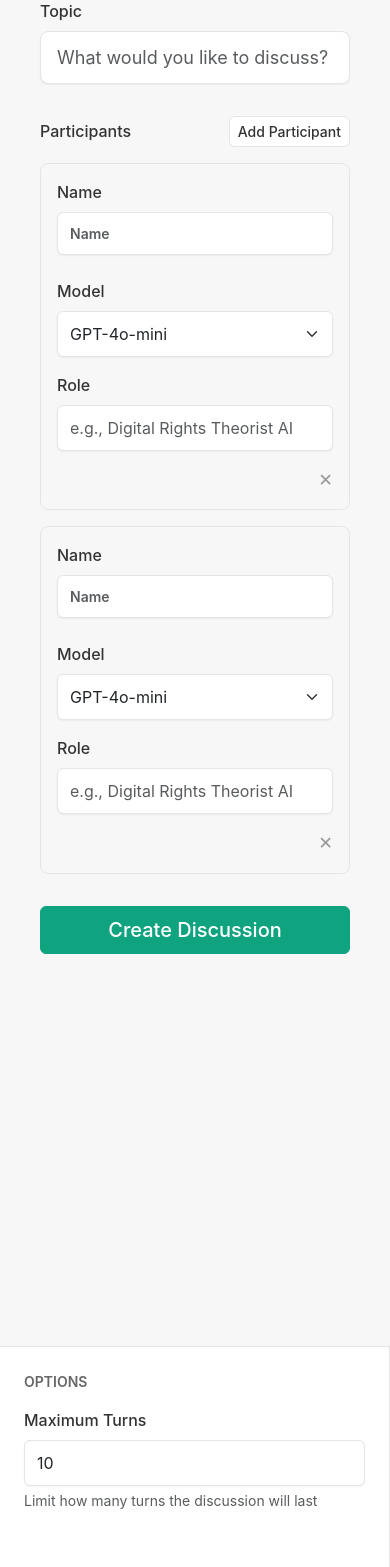
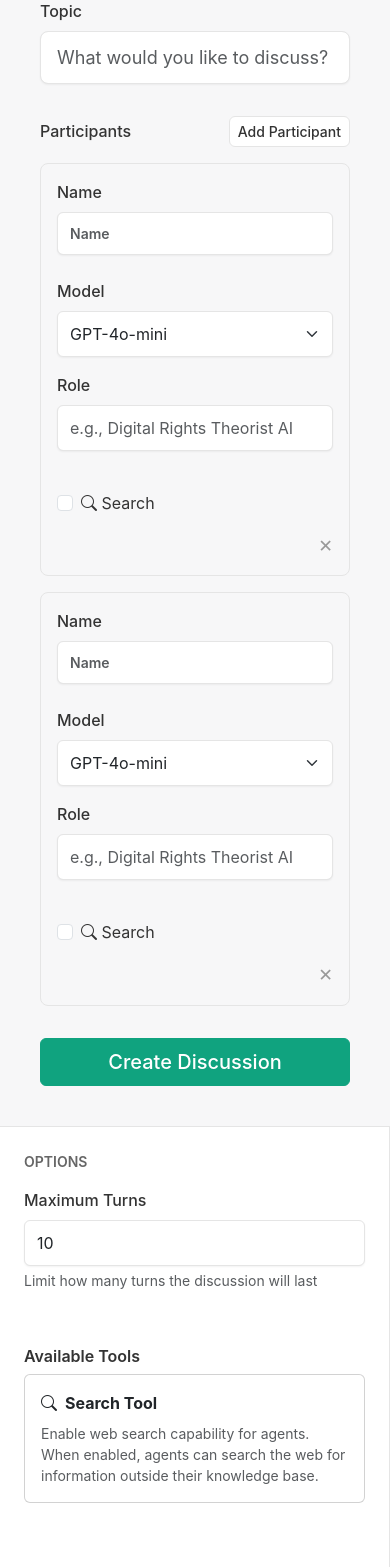
Before and after one commit to playa3ull/ai-backroom, a FastAPI app: page / in a window 390 px wide. Shown: the part 162-1729 px from the top of the page. Run offline with FastAPI, Linux system fonts and the light colour scheme.

Commit message:
feat: Refined UI and added web search toolkit to agents

```diff
--- a/main.py
+++ b/main.py
@@ -41,6 +41,7 @@ class AgentConfig(BaseModel):
     name: str
     model_type: str
     role: str
+    use_search_tool: bool = False
 
 class ChatroomConfig(BaseModel):
     topic: Topic
@@ -62,9 +63,10 @@ class SimpleDiscussion:
         self.agents = agents
         self.current_agent_idx = 0
         self.conversation_history = []
-        self.message_styles = ["brief", "question", "thoughtful", "challenge", "casual", "deep_dive"]
+        self.message_styles = ["brief", "question", "thoughtful", "challenge", "casual", "deep_dive", "disagree", "counterpoint"]
         self.current_style_idx = 0
         self.turn_count = 0
+        self.last_disagreement = -3  # Track when the last disagreement happened
 
     def get_next_agent_idx(self):
         # Rotate to the next agent
@@ -77,15 +79,24 @@ class SimpleDiscussion:
         # For deeper conversations, use more thoughtful and challenging styles as the discussion progresses
         self.turn_count += 1
 
+        # Increase chance of disagreement as conversation progresses
+        disagreement_threshold = 0.3 if self.turn_count > 3 else 0.1
+
+        # Force occasional disagreement to make conversation more natural
+        # But don't have disagreements too close to each other
+        if random.random() < disagreement_threshold and (self.turn_count - self.last_disagreement) >= 3:
+            self.last_disagreement = self.turn_count
+            return random.choice(["disagree", "counterpoint"])
+
         if self.turn_count < 3:
             # Start with simpler styles
             style = random.choice(["brief", "question", "casual"])
         elif self.turn_count < 6:
             # Mid-conversation - mix of styles
-            style = random.choice(["thoughtful", "casual", "question", "deep_dive"])
+            style = random.choice(["thoughtful", "casual", "question", "deep_dive", "challenge"])
         else:
             # Later in conversation - include more depth and challenges
-            style = random.choice(["thoughtful", "challenge", "deep_dive", "casual"])
+            style = random.choice(["thoughtful", "challenge", "deep_dive", "casual", "counterpoint"])
 
         return style
 
@@ -107,6 +118,9 @@ class SimpleDiscussion:
             prompt = f"You are {first_agent['role']}. Start a discussion about: {self.topic} by presenting a slightly provocative or thought-provoking perspective. Be friendly but introduce a point that might spark deeper thinking. Keep it conversational."
         else:  # deep_dive
             prompt = f"You are {first_agent['role']}. Begin a discussion about: {self.topic} by sharing a specific insight or example that illustrates an interesting aspect of the topic. Be conversational but include some substance. Use natural language with contractions."
+
+        # Add instruction to be authentic and not overly agreeable
+        prompt += "\n\nBe authentic in your perspective. Don't feel the need to be overly agreeable. Express your genuine thoughts, which may include disagreement with common views on this topic."
 
         response = await first_agent["agent"].astep(prompt)
         content = response.msgs[0].content if response.msgs else "I'd like to discuss this topic."
@@ -142,9 +156,33 @@ class SimpleDiscussion:
         elif style == "casual":
             prompt = f"You are {next_agent['role']} in a casual chat about '{self.topic}'. React naturally to what was just said. You might start with phrases like 'Hmm,' 'Yeah,' 'I see what you mean,' etc. Use casual language and contractions. Keep it conversational and not like an essay.\n\nRecent conversation:\n{history_text}"
         elif style == "challenge":
-            prompt = f"You are {next_agent['role']} in a discussion about '{self.topic}'. Politely challenge or present an alternative perspective to something mentioned in the conversation. Start with agreement before offering your different view. Be friendly and conversational, not argumentative.\n\nRecent conversation:\n{history_text}"
+            prompt = f"You are {next_agent['role']} in a discussion about '{self.topic}'. Politely challenge or present an alternative perspective to something mentioned in the conversation. Start with acknowledging their point before offering your different view. Be friendly and conversational, not argumentative.\n\nRecent conversation:\n{history_text}"
+        elif style == "disagree":
+            prompt = f"You are {next_agent['role']} in a discussion about '{self.topic}'. You disagree with something that was just said. Express your disagreement politely but clearly. Don't be afraid to take a different stance. Start with something like 'I'm not sure I agree with that' or 'I actually see it differently'. Be authentic and conversational.\n\nRecent conversation:\n{history_text}"
+        elif style == "counterpoint":
+            prompt = f"You are {next_agent['role']} in a discussion about '{self.topic}'. Present a counterpoint to what was just said. You can start with a brief acknowledgment but then offer a contrasting perspective or evidence that points in a different direction. Be respectful but don't feel the need to agree. Your perspective is valuable even when it differs.\n\nRecent conversation:\n{history_text}"
         else:  # deep_dive
             prompt = f"You are {next_agent['role']} in a discussion about '{self.topic}'. Explore one specific point from the conversation in more depth. Share a relevant example, insight, or nuance that adds substance. Remain conversational and use natural language, but go a bit deeper on this particular aspect.\n\nRecent conversation:\n{history_text}"
+
+        # Add search tool encouragement if the agent has search capability
+        if next_agent.get('use_search_tool', False):
+            # Randomly determine if we should strongly encourage search in this turn
+            should_encourage_search = random.random() < 0.7  # 70% chance
+
+            if should_encourage_search:
+                search_prompt = (
+                    f"\n\nIMPORTANT: You have access to search tools. For this response, please use your search capability "
+                    f"to find specific information, facts, or recent developments about '{self.topic}' that might not be in your training data. "
+                    f"This will make your contribution more informative and accurate. When you use search, mention that you looked something up "
+                    f"(e.g., 'I searched for this and found...' or 'According to my search...')."
+                )
+            else:
+                search_prompt = (
+                    f"\n\nRemember: You have access to search tools. If you need specific information or facts about '{self.topic}', "
+                    f"please use your search capability rather than making assumptions. This will help ensure accuracy."
+                )
+
+            prompt += search_prompt
 
         # Add occasional thinking indicators
         if random.random() < 0.3:  # 30% chance
@@ -164,6 +202,9 @@ class SimpleDiscussion:
                 "Express mild agreement or disagreement before sharing your thoughts."
             ]
             prompt += "\n\n" + random.choice(variety_prompts)
+
+        # Add reminder to be authentic and not overly agreeable
+        prompt += "\n\nRemember to be authentic in your response. Don't feel the need to agree with the previous speaker just to be polite. It's perfectly fine to have a different perspective or opinion. Human conversations are more interesting when there are different viewpoints."
 
         # Get response from the agent
         response = await next_agent["agent"].astep(prompt)
@@ -204,14 +245,16 @@ async def create_chatroom(config: ChatroomConfig):
             # Create agent instance
             agent = create_camel_agent(
                 model_name_str=agent_config.model_type,
-                role_description=agent_config.role
+                role_description=agent_config.role,
+                use_search_tool=agent_config.use_search_tool
             )
 
             if agent:
                 agents.append({
                     "name": agent_config.name,
                     "role": agent_config.role,
-                    "agent": agent
+                    "agent": agent,
+                    "use_search_tool": agent_config.use_search_tool
                 })
             else:
                 print(f"Warning: Could not create agent instance for {agent_config.name}.")
@@ -232,6 +275,21 @@ async def create_chatroom(config: ChatroomConfig):
         "messages": [],
         "current_turn": 0
     }
+
+    # Initialize the discussion with the topic
+    topic = config.topic
+    initial_message = f"Let's discuss the topic: {topic.title}"
+
+    # Add the initial message
+    timestamp = datetime.now().isoformat()
+    active_chatrooms[chatroom_id]["messages"].append({
+        "agent_name": "System",
+        "content": initial_message,
+        "timestamp": timestamp
+    })
+
+    # Start the discussion asynchronously
+    asyncio.create_task(run_discussion(chatroom_id))
 
     return {"chatroom_id": chatroom_id}
 
@@ -254,6 +312,10 @@ async def start_discussion(chatroom_id: str):
 
     chatroom = active_chatrooms[chatroom_id]
     config = chatroom["config"]
+
+    # Check if discussion is already started
+    if len(chatroom["messages"]) > 0:
+        return {"status": "Discussion already started"}
 
     # Initialize the discussion with the topic
     topic = config["topic"]
@@ -282,12 +344,22 @@ async def run_discussion(chatroom_id: str):
         # Start the discussion
         first_response = await discussion.start_discussion()
 
+        # Check if search was used in the response
+        search_used = False
+        if hasattr(first_response["agent"]["agent"], "info") and first_response["agent"]["agent"].info:
+            if "tool_calls" in first_response["agent"]["agent"].info and first_response["agent"]["agent"].info["tool_calls"]:
+                for tool_call in first_response["agent"]["agent"].info["tool_calls"]:
+                    if "search" in tool_call.name.lower():
+                        search_used = True
+                        break
+
         # Add the first message
         timestamp = datetime.now().isoformat()
         chatroom["messages"].append({
             "agent_name": first_response["agent"]["name"],
             "content": first_response["content"],
-            "timestamp": timestamp
+            "timestamp": timestamp,
+            "search_used": search_used
         })
 
         previous_message = first_response["content"]
@@ -300,12 +372,32 @@ async def run_discussion(chatroom_id: str):
             try:
                 response = await discussion.continue_discussion(previous_message)
 
+                # Check if search was used in the response
+                search_used = False
+                if hasattr(response["agent"]["agent"], "info") and response["agent"]["agent"].info:
+                    if "tool_calls" in response["agent"]["agent"].info and response["agent"]["agent"].info["tool_calls"]:
+                        for tool_call in response["agent"]["agent"].info["tool_calls"]:
+                            if "search" in tool_call.name.lower():
+                                search_used = True
+                                break
+
+                # Also check content for search indicators
+                content_indicates_search = (
+                    "I searched for" in response["content"] or
+                    "According to my search" in response["content"] or
+                    "Based on my search" in response["content"] or
+                    "search results show" in response["content"]
+                )
+
+                search_used = search_used or content_indicates_search
+
                 # Add the message to the chatroom
                 timestamp = datetime.now().isoformat()
                 chatroom["messages"].append({
                     "agent_name": response["agent"]["name"],
                     "content": response["content"],
-                    "timestamp": timestamp
+                    "timestamp": timestamp,
+                    "search_used": search_used
                 })
 
                 # Update previous message for next turn
--- a/static/styles.css
+++ b/static/styles.css
@@ -10,6 +10,14 @@
   --system-message-bg: #f7f7f8;
   --muted-text: #666;
   --light-text: #999;
+
+  /* Agent colors - for reference */
+  --agent-color-0: rgb(16, 163, 127);
+  --agent-color-1: rgb(100, 116, 228);
+  --agent-color-2: rgb(246, 124, 96);
+  --agent-color-3: rgb(86, 178, 212);
+  --agent-color-4: rgb(222, 165, 75);
+  --agent-color-5: rgb(172, 122, 226);
 }
 
 /* Base styles */
@@ -119,14 +127,22 @@ h1, h2, h3, h4, h5, h6 {
 .message-group {
   transition: opacity 0.3s ease;
   padding: 16px 15%;
+  position: relative;
 }
 
 .agent-name {
-  color: var(--primary-color);
   font-weight: 600;
   font-size: 14px;
   margin-bottom: 8px;
 }
+
+/* Agent name colors */
+.name-color-0 { color: var(--agent-color-0); }
+.name-color-1 { color: var(--agent-color-1); }
+.name-color-2 { color: var(--agent-color-2); }
+.name-color-3 { color: var(--agent-color-3); }
+.name-color-4 { color: var(--agent-color-4); }
+.name-color-5 { color: var(--agent-color-5); }
 
 .timestamp {
   font-size: 12px;
@@ -153,6 +169,15 @@ h1, h2, h3, h4, h5, h6 {
   border-radius: 8px;
   margin-bottom: 16px;
   border: 1px solid var(--border-color);
+}
+
+/* Participant styling */
+.participant {
+  padding: 10px;
+  margin-bottom: 10px;
+  border-radius: 6px;
+  background-color: var(--card-bg);
+  border-left: 4px solid;
 }
 
 /* Animations */
@@ -201,6 +226,14 @@ h1, h2, h3, h4, h5, h6 {
   font-style: italic;
 }
 
+/* Border colors for participant list */
+.border-color-0 { border-left-color: var(--agent-color-0); }
+.border-color-1 { border-left-color: var(--agent-color-1); }
+.border-color-2 { border-left-color: var(--agent-color-2); }
+.border-color-3 { border-left-color: var(--agent-color-3); }
+.border-color-4 { border-left-color: var(--agent-color-4); }
+.border-color-5 { border-left-color: var(--agent-color-5); }
+
 /* Responsive adjustments */
 @media (max-width: 768px) {
   .sidebar {
@@ -213,7 +246,7 @@ h1, h2, h3, h4, h5, h6 {
   }
 
   .message-group {
-    padding: 16px 5%;
+    padding: 16px 8%;
   }
 }
 
@@ -237,7 +270,7 @@ h1, h2, h3, h4, h5, h6 {
   }
 
   .message-group {
-    padding: 16px;
+    padding: 16px 5%;
   }
 }
 
@@ -248,33 +281,20 @@ h1, h2, h3, h4, h5, h6 {
   padding: 0 15px;
 }
 
-.card {
-  background-color: #fff;
-  border-radius: 8px;
-  box-shadow: 0 1px 3px rgba(0,0,0,0.1);
-  margin-bottom: 20px;
-  border: none;
-}
-
 .card-header {
-  background-color: #fff;
-  padding: 20px;
-  border-bottom: 1px solid #eee;
-  font-weight: 500;
+  background-color: var(--card-bg);
+  border-bottom: 1px solid var(--border-color);
+  padding: 16px;
 }
 
 .card-body {
-  padding: 20px;
+  padding: 16px;
 }
 
-/* Status Bar */
 .status-bar {
-  background-color: #fff;
-  border-top: 1px solid #eee;
-  padding: 15px 20px;
-  font-size: 0.9rem;
-  color: #555;
-  display: flex;
-  justify-content: space-between;
-  align-items: center;
+  padding: 8px 16px;
+  background-color: var(--bg-color);
+  border-top: 1px solid var(--border-color);
+  color: var(--muted-text);
+  font-size: 14px;
 }
--- a/templates/index.html
+++ b/templates/index.html
@@ -5,6 +5,7 @@
     <meta name="viewport" content="width=device-width, initial-scale=1.0">
     <title>AI Discussion</title>
     <link href="https://cdn.jsdelivr.net/npm/bootstrap@5.3.0-alpha1/dist/css/bootstrap.min.css" rel="stylesheet">
+    <link href="https://cdn.jsdelivr.net/npm/bootstrap-icons@1.11.0/font/bootstrap-icons.css" rel="stylesheet">
     <link rel="stylesheet" href="/static/styles.css">
     <style>
         body {
@@ -147,6 +148,19 @@
                 <input type="number" class="form-control" id="maxTurns" min="1" max="20" value="10">
                 <div class="form-text">Limit how many turns the discussion will last</div>
             </div>
+
+            <div class="form-section mt-4">
+                <h6 class="mb-2">Available Tools</h6>
+                <div class="card p-3 mb-2">
+                    <div class="d-flex align-items-center mb-2">
+                        <i class="bi bi-search me-2"></i>
+                        <strong>Search Tool</strong>
+                    </div>
+                    <p class="mb-0 small text-muted">
+                        Enable web search capability for agents. When enabled, agents can search the web for information outside their knowledge base.
+                    </p>
+                </div>
+            </div>
         </div>
     </div>
 
@@ -165,9 +179,17 @@
                         <option value="gemini-1.5-flash">Gemini 1.5 Flash</option>
                     </select>
                 </div>
-                <div class="col-md-6">
+                <div class="col-md-5">
                     <label class="form-label">Role</label>
                     <input type="text" class="form-control agent-role" required placeholder="e.g., Digital Rights Theorist AI">
+                </div>
+                <div class="col-md-1">
+                    <div class="form-check mt-4">
+                        <input class="form-check-input agent-search-tool" type="checkbox" value="">
+                        <label class="form-check-label" title="Enable web search capability">
+                            <i class="bi bi-search"></i> Search
+                        </label>
+                    </div>
                 </div>
                 <div class="col-md-1 d-flex align-items-end justify-content-end">
                     <span class="remove-agent">✕</span>
@@ -223,7 +245,8 @@
                     agents.push({
                         name: row.querySelector('.agent-name').value,
                         model_type: row.querySelector('.agent-model').value,
-                        role: row.querySelector('.agent-role').value
+                        role: row.querySelector('.agent-role').value,
+                        use_search_tool: row.querySelector('.agent-search-tool').checked
                     });
                 });
 
```
Also changed, not shown: models.py (+257 -2 lines), templates/chatroom.html (+84 -41 lines), 2 other files.
